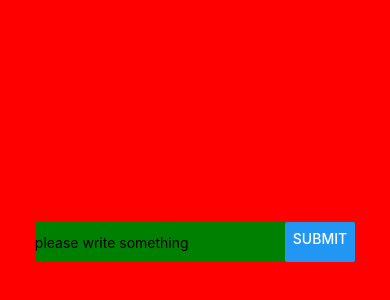
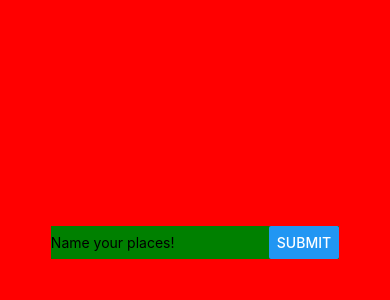
Before and after one commit to M-Ali-B/AwesomeApp, a React Native app: screen / in a window 390 px wide. Shown: the part 180-480 px from the top of the page. Built offline with nearby package versions, Linux system fonts and the light colour scheme.

Commit message:
feature added to places option that alerts about the duplicate data

```diff
--- a/App.js
+++ b/App.js
@@ -1,38 +1,65 @@
 import React from 'react';
-import { StyleSheet, Text, View ,TextInput,Button} from 'react-native';
+import { StyleSheet, Text, View, TextInput, Button } from 'react-native';
 
 export default class App extends React.Component {
 
 
 
-constructor(props) {
-  super(props);
-  this.state = {
 
-    text: 'please write something'
+    state = {
 
-  };
-}
+      placeName: "",
+      places: []
+
+    };
+
+    placeNameChangedHandler = (val) => {
+      this.setState({
+        placeName: val
+      });
+    };
+    placeSubmitHandler = () => {
+      if (this.state.placeName.trim() === "") {
+        return false;
+      }
+      else if (this.state.places.indexOf(this.state.placeName) > -1){
+        return alert( 'Option already used');
+      }
+      this.setState((prevState) => ({
+        places: prevState.places.concat(prevState.placeName)
+      }))
+    }
+
+
+
+
   render() {
+    const placesOutput = this.state.places.map((place,index) => (
+      <Text key={index}>{place}</Text>
+    ))
     return (
 
 
 
       <View style={styles.container}>
-      <View style={styles.inputContainer}>
+        <View style={styles.inputContainer}>
 
-          <TextInput style={{ height: 40 ,width:250}}
-            onFocus={(text) => this.setState({ text})}
-            value={this.state.text}>
-
+          <TextInput style={{ height: 40, width: 150 }}
+            onChangeText={this.placeNameChangedHandler}
+            value={this.state.placeName}
+            style={styles.placeInput}
+            placeholder="Name your places!"
+            >
           </TextInput>
           <Button
             title="submit"
+            style={styles.placeButton}
+            onPress={this.placeSubmitHandler}
           ></Button>
         </View>
-
+<View>{placesOutput}</View>
       </View>
-     );
+    );
   }
 }
 
@@ -40,15 +67,23 @@
   container: {
     flex: 1,
     backgroundColor: 'red',
-    flexDirection:'column',
+    flexDirection: 'column',
     alignItems: 'center',  //on the cross-section
     justifyContent: 'center', // on the main-section
   },
-  inputContainer:{
+  inputContainer: {
     // flex:1,
-    backgroundColor:'green',
-    flexDirection:'row',
-    justifyContent:'space-between'
+    backgroundColor: 'green',
+    flexDirection: 'row',
+    justifyContent: 'space-between',
+    alignItems: 'center'
+  },
+  placeInput: {
+    width: '60%'
+  },
+  placeButton: {
+    width: '30%'
+
   },
 
 });
```
